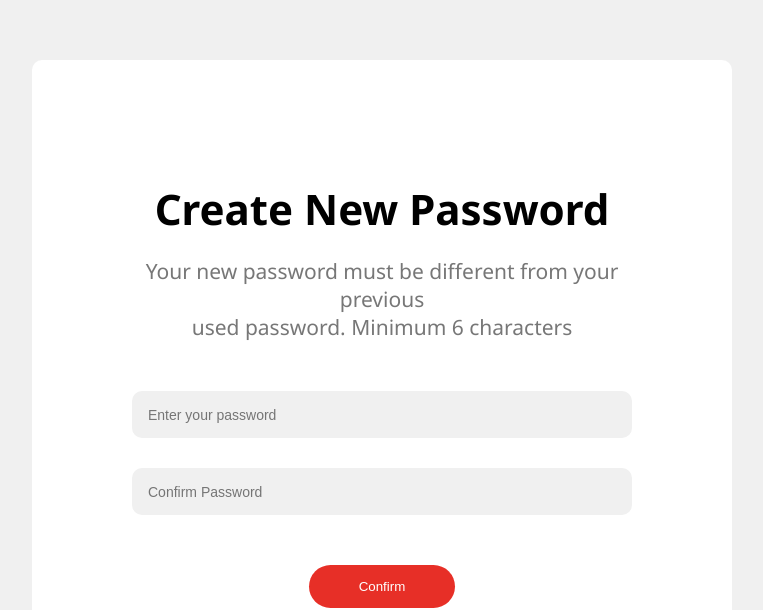
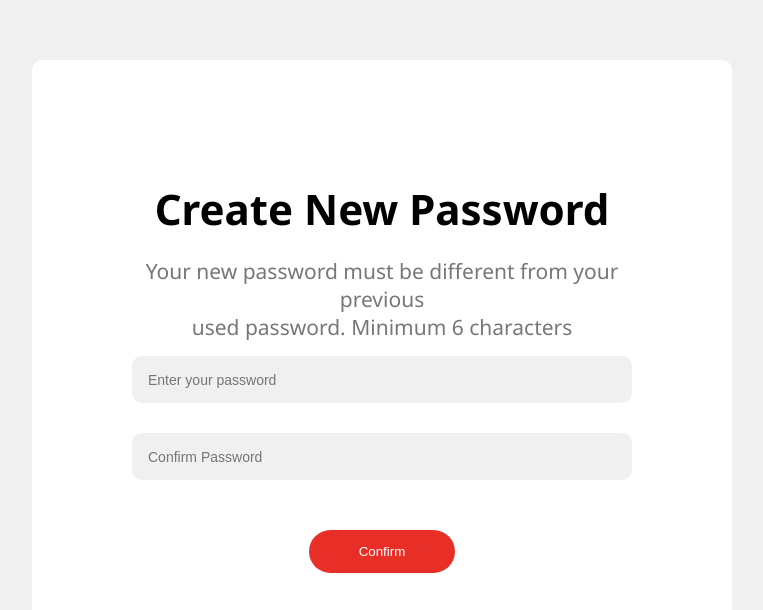
Before and after one commit to sharmasmit/ifoundries-template, a React (Create React App) app: page /CreateNewPassword in a window 1280 px wide. Shown: the part 195-805 px from the top of the page, without its empty margins (258-1021 px from the left). Built offline with nearby package versions, Linux system fonts and the light colour scheme.

Commit message:
h2 change and add h3

```diff
--- a/src/App.css
+++ b/src/App.css
@@ -11,7 +11,7 @@ h1{
   font-size: 2.625rem;
   font-family: "Noto Sans";
 }
-h2{
+h3{
   padding-top: 1.25rem;
   font-family: "Noto Sans";
   color: #777777;
--- a/src/components/CreateNewPassword.js
+++ b/src/components/CreateNewPassword.js
@@ -35,10 +35,10 @@ function CreateNewPassword() {
         <div className="create-pass-box">
           <form onSubmit={CreatePassword}>
             <h1>Create New Password</h1>
-            <h2>
+            <h3>
               Your new password must be different from your previous <br /> used
               password. Minimum 6 characters
-            </h2>
+            </h3>
             <input
               type="password"
               placeholder="Enter your password"
--- a/src/components/DeleteYourProjects.js
+++ b/src/components/DeleteYourProjects.js
@@ -10,7 +10,7 @@ function DeleteYourProjects() {
             <h1 style={{ paddingTop: "1.25rem" }}>
               Are you sure you want to delete your projects?
             </h1>
-            <h2>You will not be able to recover them afterwards</h2>
+            <h3>You will not be able to recover them afterwards</h3>
             <button type="submit" className="noBtn">
               No
             </button>
--- a/src/components/ForgotPassword.js
+++ b/src/components/ForgotPassword.js
@@ -20,10 +20,10 @@ function ForgotPassword() {
         <div className="forgot-box">
           <form onSubmit={showEmail}>
             <h1>Forgot Password?</h1>
-            <h2>
+            <h3>
               Enter your email (that you use to create your
               <br /> account) to receive a Verification Code.
-            </h2>
+            </h3>
             <input type="email" placeholder="youremail@gmail.com" />
             <br />
             <button type="submit">Continue</button>
--- a/src/components/LogOutPopup.js
+++ b/src/components/LogOutPopup.js
@@ -8,7 +8,7 @@ function LogOutPopup() {
           <form>
             <img src={require("../images/TrashBox.png")} alt="TrashBox" />
             <h1 style={{ paddingTop: "1.25rem" }}>Log Out</h1>
-            <h2>Are you sure you want to leave?</h2>
+            <h3>Are you sure you want to leave?</h3>
             <button type="submit" className="noBtn">
               No
             </button>
--- a/src/components/LoginPage.js
+++ b/src/components/LoginPage.js
@@ -12,7 +12,7 @@ function LoginPage() {
             <h1>
               <span>Login</span> / Sign Up
             </h1>
-            <h2>Welcome back, please log in.</h2>
+            <h3>Welcome back, please log in.</h3>
             <input type="email" placeholder="Youremail@gmail.com" />
             <br />
             <input type="password" placeholder="Enter your password" style={{marginBottom: '1.25rem'}} />
--- a/src/components/SignupPage.js
+++ b/src/components/SignupPage.js
@@ -60,7 +60,7 @@ function SignupPage() {
             <h1>
               Login / <span>Sign Up</span>
             </h1>
-            <h2>Welcome back, please log in.</h2>
+            <h3>Welcome back, please log in.</h3>
             <input type="text" placeholder="Your name" id="fullName" />
             <br />
             <input
--- a/src/components/VerifyEmail.js
+++ b/src/components/VerifyEmail.js
@@ -24,7 +24,7 @@ function VerifyEmail() {
         <div className="verifyEmail-box">
           <form onSubmit={EmailVarifyOTP}>
             <h1>Verify your email</h1>
-            <h2>Please enter the number code sent to your email address.</h2>
+            <h3>Please enter the number code sent to your email address.</h3>
             <input type="text" maxLength={1} id="first" />
             <input type="text" maxLength={1} id="sec" />
             <input type="text" maxLength={1} id="third" />
```
